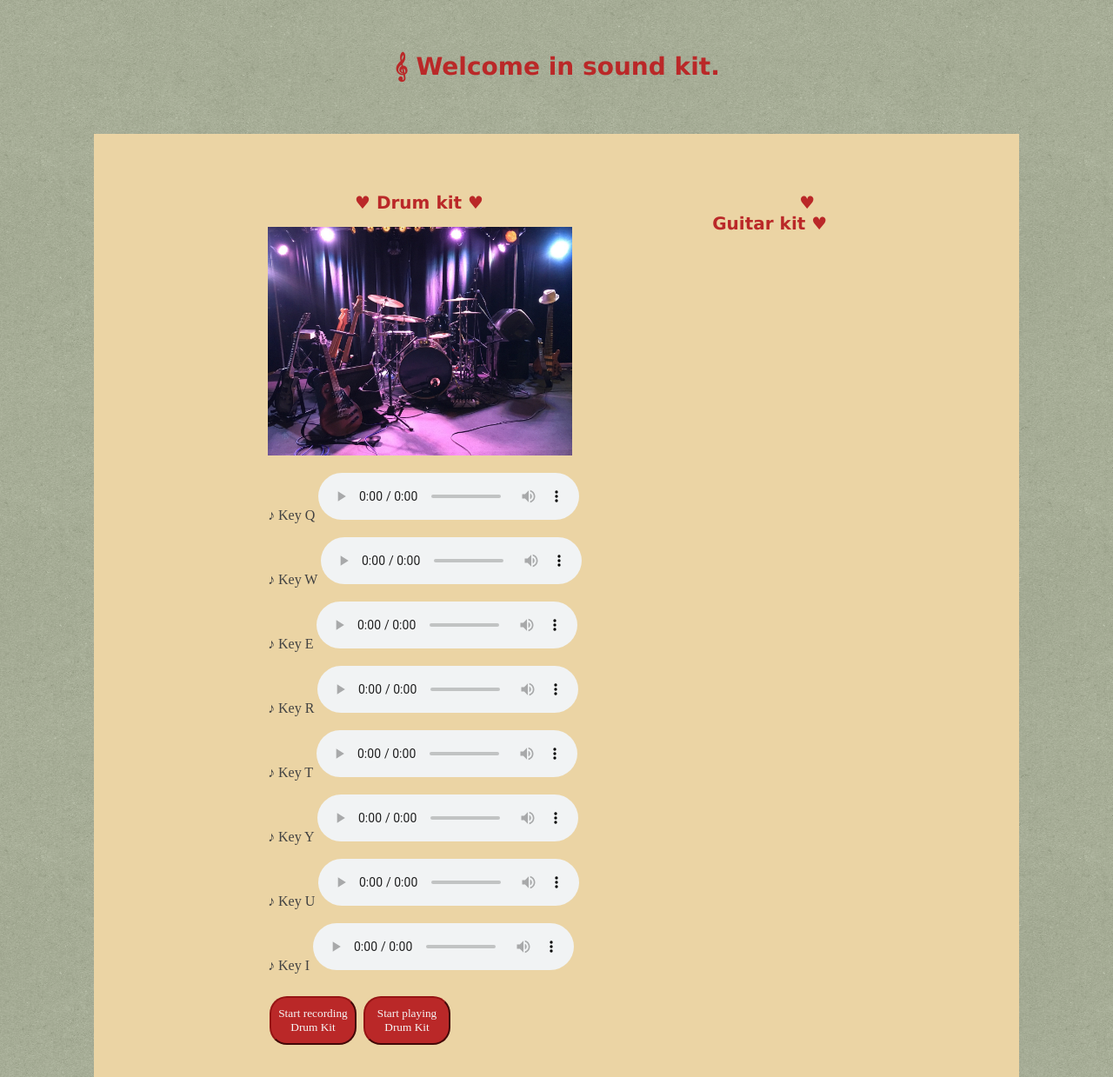
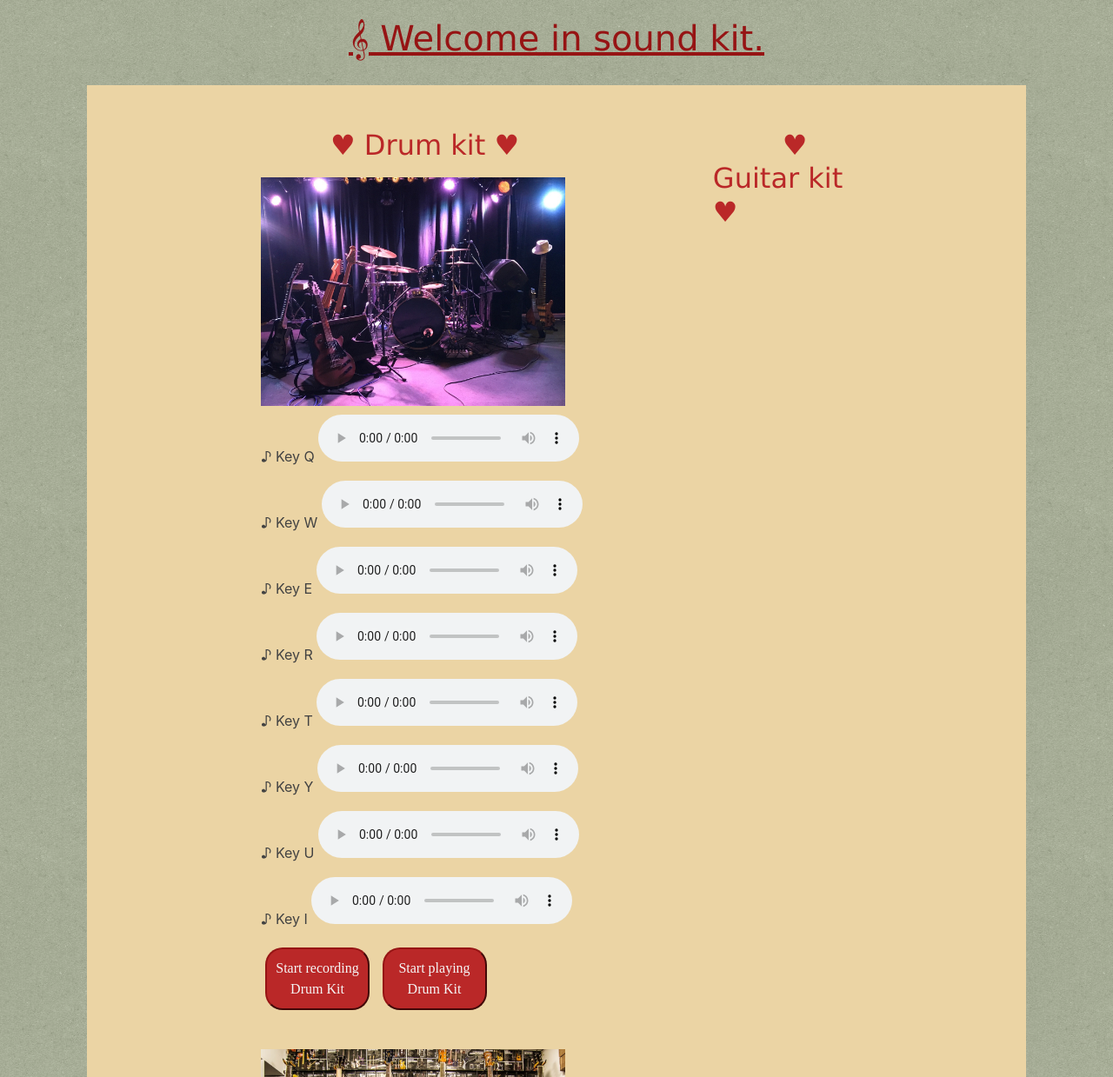
Before and after one commit to LadyBugMarta/MartaPabis-Lab2, a plain HTML site: page Sound-kit/index.html in a window 1280 px wide. Shown: the top 1239 px of the page at 87% size. Drawn offline with nearby package versions, Linux system fonts and the light colour scheme.

Commit message:
bootstrap

```diff
--- a/Sound-kit/index.html
+++ b/Sound-kit/index.html
@@ -5,8 +5,20 @@
     <meta name="viewport" content="width=device-width, initial-scale=1.0">
     <title>Drum kit</title>
     <link rel="stylesheet" href="style.css">
-</head>
-<body>
+    <!-- Required meta tags -->
+    <meta charset="utf-8">
+    <meta name="viewport" content="width=device-width, initial-scale=1, shrink-to-fit=no">
+
+    <!-- Bootstrap CSS -->
+    <link rel="stylesheet" href="https://stackpath.bootstrapcdn.com/bootstrap/4.3.1/css/bootstrap.min.css" integrity="sha384-ggOyR0iXCbMQv3Xipma34MD+dH/1fQ784/j6cY/iJTQUOhcWr7x9JvoRxT2MZw1T" crossorigin="anonymous">
+  </head>
+  <body>
+
+    <!-- Optional JavaScript -->
+    <!-- jQuery first, then Popper.js, then Bootstrap JS -->
+    <script src="https://code.jquery.com/jquery-3.3.1.slim.min.js" integrity="sha384-q8i/X+965DzO0rT7abK41JStQIAqVgRVzpbzo5smXKp4YfRvH+8abtTE1Pi6jizo" crossorigin="anonymous"></script>
+    <script src="https://cdnjs.cloudflare.com/ajax/libs/popper.js/1.14.7/umd/popper.min.js" integrity="sha384-UO2eT0CpHqdSJQ6hJty5KVphtPhzWj9WO1clHTMGa3JDZwrnQq4sF86dIHNDz0W1" crossorigin="anonymous"></script>
+    <script src="https://stackpath.bootstrapcdn.com/bootstrap/4.3.1/js/bootstrap.min.js" integrity="sha384-JjSmVgyd0p3pXB1rRibZUAYoIIy6OrQ6VrjIEaFf/nJGzIxFDsf4x0xIM+B07jRM" crossorigin="anonymous"></script>
     <h1>&#119070; Welcome in sound kit.</h1>
 <div>
     <div id="container">
@@ -72,4 +84,5 @@
 </div>
 
 </body>
+</body>
 </html>
--- a/Sound-kit/style.css
+++ b/Sound-kit/style.css
@@ -7,14 +7,13 @@ div{
     color: rgb(66, 66, 66);
     margin: 10px 100px;
     padding: 20px 50px;
-
 }
 h1{
     font-family: 'Lucida Sans', 'Lucida Sans Regular', 'Lucida Grande', 'Lucida Sans Unicode', Verdana, sans-serif;
-    margin: 60px;
+    padding: 20px 50px;
     color: rgb(186, 40, 40);
     text-align: center;
-    font-size: 28px;
+    font-size: 18px;
 }
 h1:hover{
     color: rgb(150, 20, 20);
@@ -27,8 +26,7 @@ h1::selection{
 h2{
     font-family: 'Lucida Sans', 'Lucida Sans Regular', 'Lucida Grande', 'Lucida Sans Unicode', Verdana, sans-serif;
     color: rgb(186, 40, 40);
-    font-size: 20px;
-    text-indent: 100px;
+    text-indent: 80px;
 }
 p::selection{
     background: palevioletred;
@@ -41,9 +39,9 @@ p::selection{
     border-radius: 20px;
     border: 2px solid rgb(150, 20, 20);
     border-style: outset;
-    padding: 10px 0px;
-    width: 100px;
-    margin: 10px 2px;
+    padding: 10px 10px;
+    width: 120px;
+    margin: 5px
 }
 .submit:hover{
     color: white;
@@ -56,3 +54,6 @@ p::selection{
 #container2 {
     float: left;
 }
+img{
+    margin: 10px 0px;
+}
```
